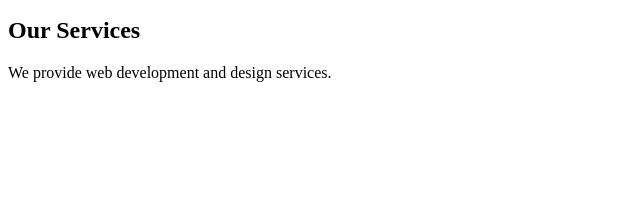
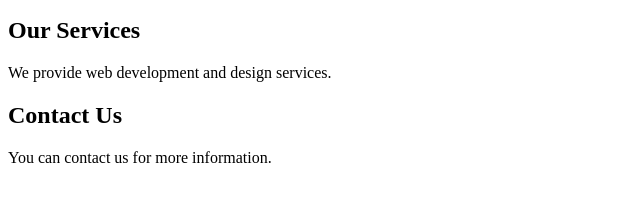
Before and after one commit to vamshikrishna7240-hub/git-assignment, a plain HTML site: page index.html in a window 1280 px wide. Shown: the part 101-302 px from the top of the page, without its empty margins (0-640 px from the left). Drawn offline with Linux system fonts and the light colour scheme.

Commit message:
Add contact section to homepage

```diff
--- a/index.html
+++ b/index.html
@@ -13,3 +13,8 @@
     <h2>Our Services</h2>
     <p>We provide web development and design services.</p>
 </section>
+
+<section>
+    <h2>Contact Us</h2>
+    <p>You can contact us for more information.</p>
+</section>
```
